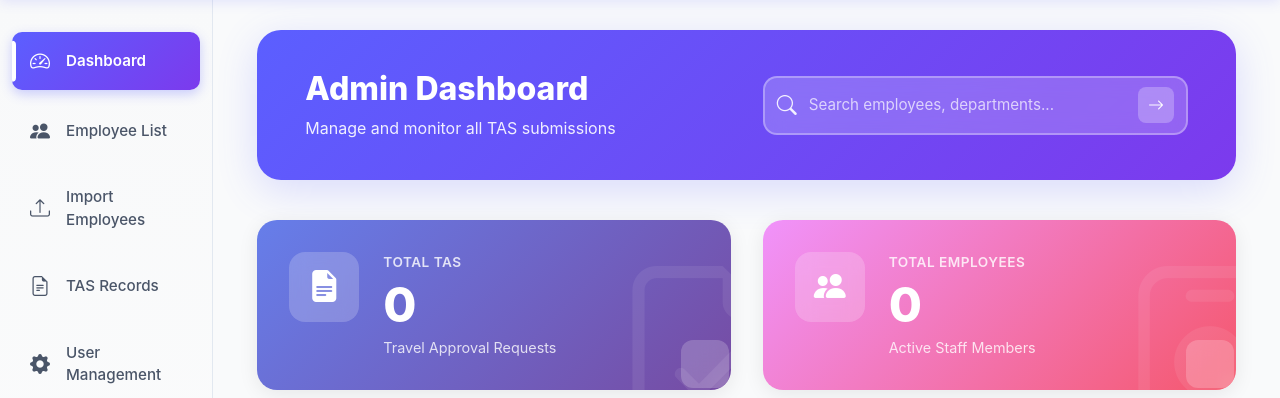
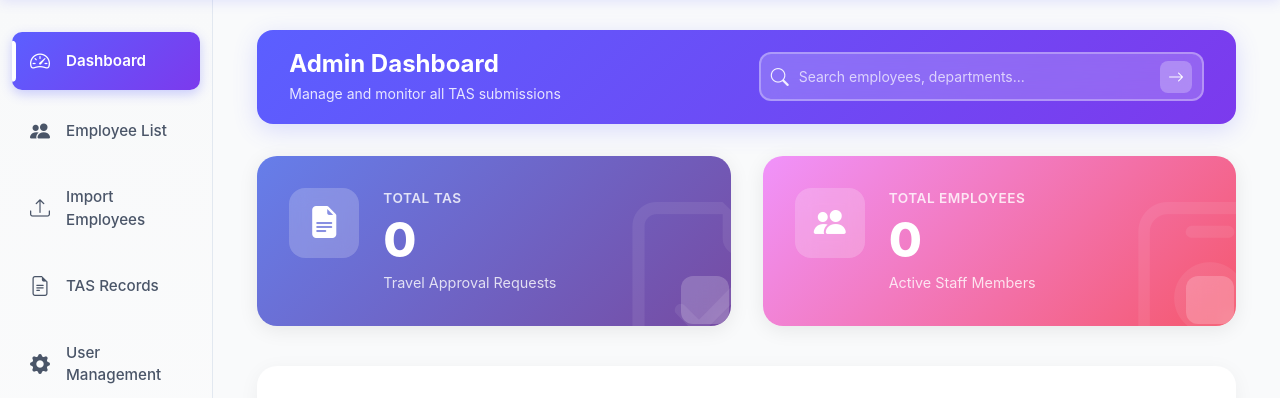
Before and after one commit to trivediatul031/python-erp-portal, a Flask app: page /admin/dashboard in a window 1280 px wide. Shown: the part 82-480 px from the top of the page. Run offline with Flask 3, Linux system fonts and the light colour scheme; the visitor is signed in with stand-in values (Sample User, id 1); data that the repository does not hold is empty; some libraries are stand-ins or nearby versions.

Commit message:
Make admin dashboard header more compact - reduced padding and font sizes

```diff
--- a/app/templates/admin/dashboard.html
+++ b/app/templates/admin/dashboard.html
@@ -199,20 +199,20 @@
 </div>
 
 <style>
-/* Admin Dashboard Header */
+/* Admin Dashboard Header - Compact */
 .admin-dashboard-header {
     background: linear-gradient(135deg, #5b5fff 0%, #7c3aed 100%);
-    border-radius: 24px;
-    padding: 2.5rem 3rem;
-    margin-bottom: 2.5rem;
-    box-shadow: 0 10px 40px rgba(91, 95, 255, 0.2);
+    border-radius: 16px;
+    padding: 1.25rem 2rem;
+    margin-bottom: 2rem;
+    box-shadow: 0 6px 24px rgba(91, 95, 255, 0.2);
 }
 
 .header-top {
     display: flex;
     justify-content: space-between;
     align-items: center;
-    gap: 2rem;
+    gap: 1.5rem;
 }
 
 .header-title-section {
@@ -221,21 +221,21 @@
 
 .dashboard-title {
     color: #ffffff;
-    font-size: 2rem;
-    font-weight: 800;
-    margin: 0 0 0.5rem 0;
+    font-size: 1.5rem;
+    font-weight: 700;
+    margin: 0 0 0.25rem 0;
 }
 
 .dashboard-subtitle {
-    color: rgba(255, 255, 255, 0.9);
-    font-size: 1rem;
+    color: rgba(255, 255, 255, 0.85);
+    font-size: 0.875rem;
     margin: 0;
 }
 
-/* Global Search */
+/* Global Search - Compact */
 .global-search-wrapper {
     flex: 1;
-    max-width: 500px;
+    max-width: 450px;
 }
 
 .global-search-form {
@@ -249,8 +249,8 @@
     background: rgba(255, 255, 255, 0.2);
     backdrop-filter: blur(10px);
     border: 2px solid rgba(255, 255, 255, 0.3);
-    border-radius: 14px;
-    padding: 0.5rem 0.75rem;
+    border-radius: 12px;
+    padding: 0.375rem 0.625rem;
     transition: all 0.3s ease;
 }
 
@@ -261,8 +261,8 @@
 
 .search-icon {
     color: rgba(255, 255, 255, 0.9);
-    font-size: 1.25rem;
-    margin-right: 0.75rem;
+    font-size: 1.125rem;
+    margin-right: 0.625rem;
 }
 
 .global-search-input {
@@ -270,8 +270,8 @@
     background: transparent;
     border: none;
     color: #ffffff;
-    font-size: 0.95rem;
-    padding: 0.5rem 0;
+    font-size: 0.875rem;
+    padding: 0.375rem 0;
 }
 
 .global-search-input::placeholder {
@@ -286,8 +286,8 @@
     background: rgba(255, 255, 255, 0.25);
     border: none;
     color: #ffffff;
-    width: 36px;
-    height: 36px;
+    width: 32px;
+    height: 32px;
     border-radius: 8px;
     display: flex;
     align-items: center;
```
